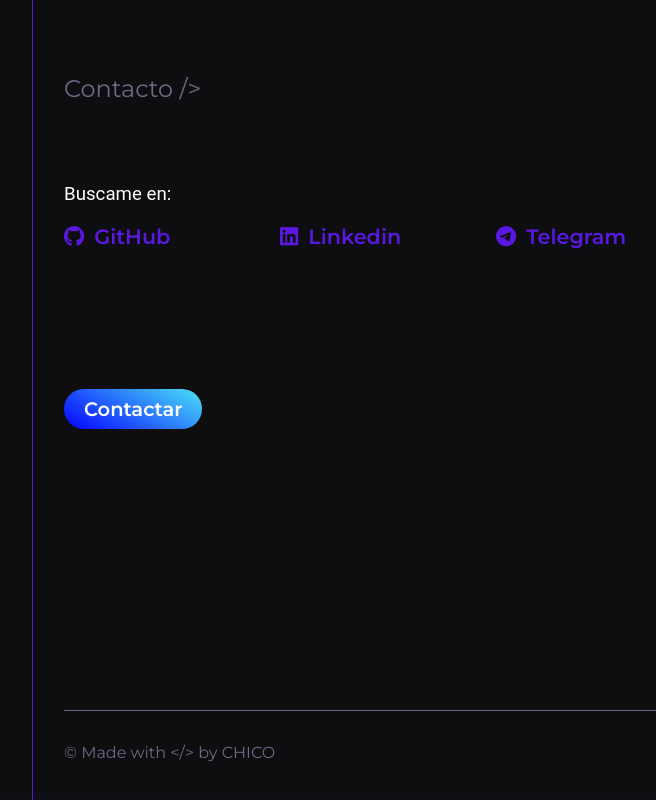
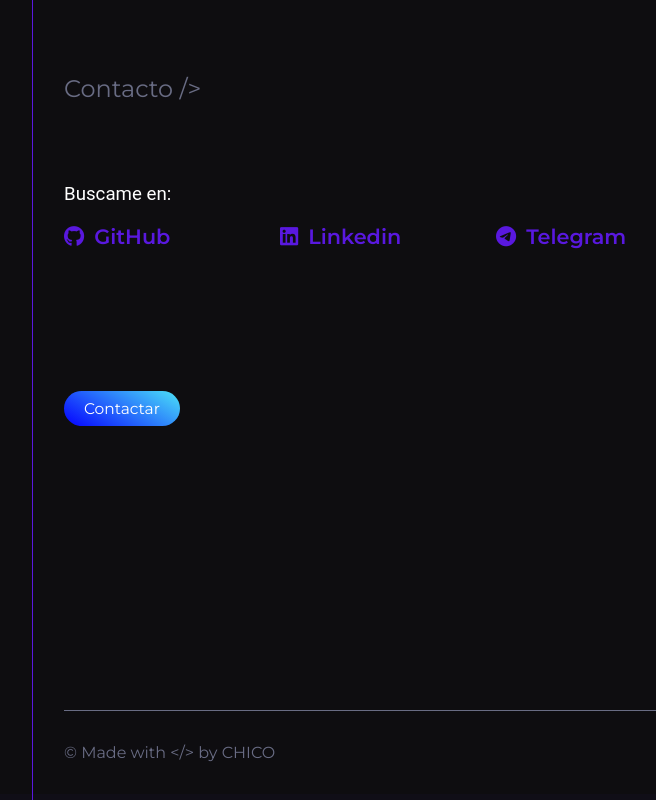
Before and after one commit to francisco-JGC/PortafolioV2, a React (Vite) app: page / in a window 1280 px wide. Shown: the part 3231-4031 px from the top of the page, without its empty margins (176-832 px from the left). Built offline with nearby package versions, Linux system fonts and the light colour scheme.

Commit message:
Update font size in Contact component

```diff
--- a/src/pages/contact/components/Contact/index.scss
+++ b/src/pages/contact/components/Contact/index.scss
@@ -2,8 +2,7 @@
   width: 100vw;
 
   span {
-    font-size: calc(0.5em + 1vw);
-    font-weight: 600;
+    font-size: calc(0.2em + 1vw);
   }
 }
 
```
